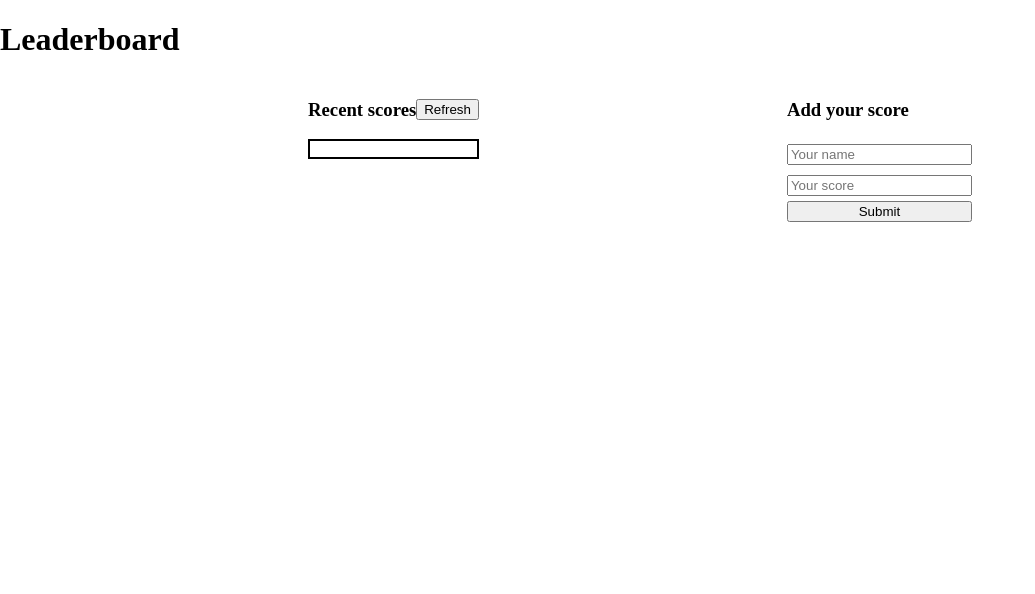
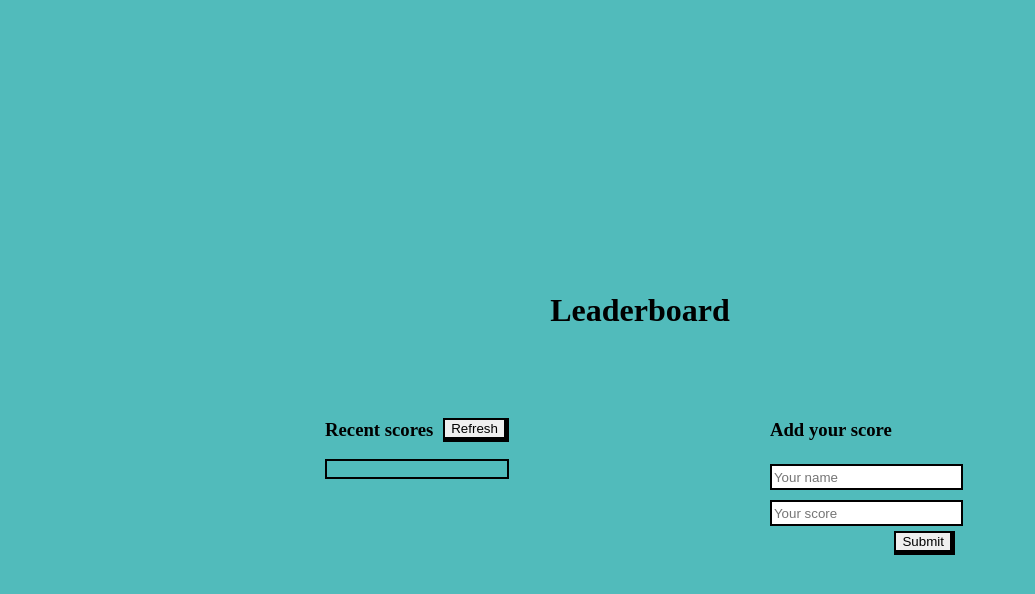
Before and after one commit to tarek102/Leaderboard, a website built with webpack: page src/index.html in a window 1280 px wide. Shown: the whole page, without its empty margins (0-1035 px from the left). Built offline with nearby package versions, Linux system fonts and the light colour scheme; no server answers.

Commit message:
Add styles to style.css

```diff
--- a/src/style.css
+++ b/src/style.css
@@ -4,14 +4,28 @@ body {
   box-sizing: border-box;
 }
 
+.main {
+  margin: 0;
+  padding: 1% 5%;
+  display: flex;
+  flex-direction: column;
+  justify-content: center;
+  align-items: center;
+  background-color: rgb(81, 187, 187);
+  height: 100vh;
+}
+
 .main-sec {
   display: flex;
+  width: 100%;
   justify-content: space-evenly;
+  margin-top: 50px;
 }
 
 .recent-scores-top {
   display: flex;
   align-items: center;
+  justify-content: center;
 }
 
 .recent-scores-bottom {
@@ -41,3 +55,30 @@ body {
 .add-score-form form input {
   margin: 5px 0;
 }
+
+#input-name,
+#input-score {
+  border: 2px solid black;
+  width: 100%;
+  height: 20px;
+}
+
+#submit-btn {
+  width: fit-content;
+  align-self: flex-end;
+  border: 2px solid black;
+  border-bottom: 5px solid black;
+  border-right: 5px solid black;
+}
+
+#refresh-btn {
+  width: fit-content;
+  border: 2px solid black;
+  border-bottom: 5px solid black;
+  border-right: 5px solid black;
+  margin-left: 10px;
+}
+
+.new-li:nth-child(odd) {
+  background-color: rgb(235, 235, 235);
+}
```
